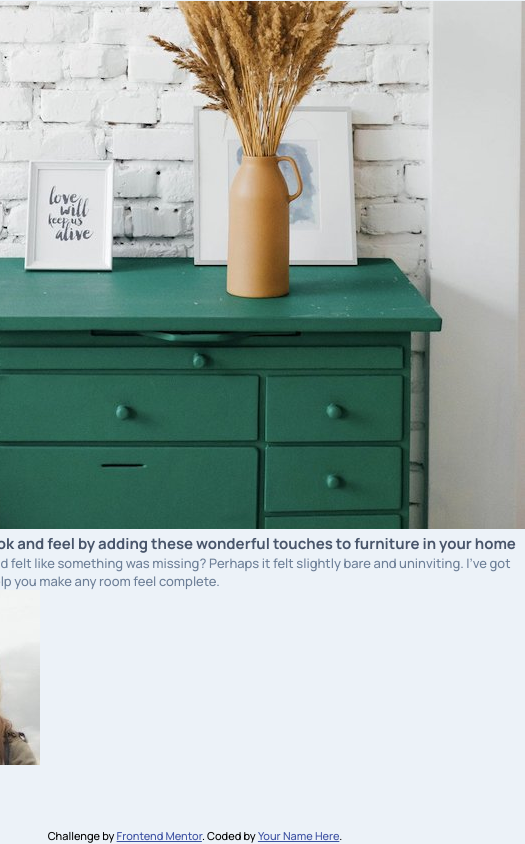
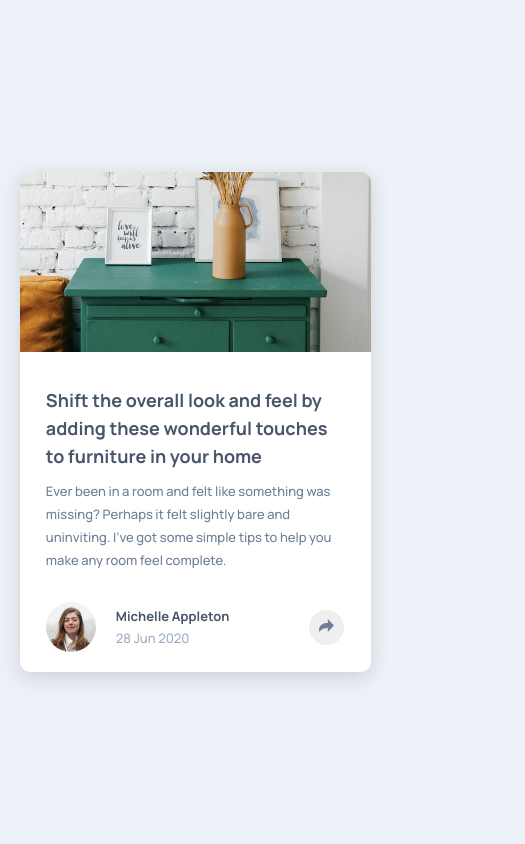
Before and after one commit to PedroEnciso/article-preview-component, a plain HTML site: page index.html in a window 390 px wide. Shown: the whole page, 525 px wide, since content can reach past the window. Drawn offline with Linux system fonts and the light colour scheme.

Commit message:
mobile styles

```diff
--- a/index.html
+++ b/index.html
@@ -24,7 +24,7 @@
   </head>
   <body>
     <div class="card">
-      <img src="images/drawers.jpg" alt="drawers" />
+      <img class="article-image" src="images/drawers.jpg" alt="drawers" />
       <h2 class="title">
         Shift the overall look and feel by adding these wonderful touches to
         furniture in your home
@@ -35,14 +35,20 @@
         any room feel complete.
       </p>
       <div class="footer">
-        <div class="user-info">
-          <img src="images/avatar-michelle.jpg" alt="profile picture" />
-          <div>
-            <h2 class="name">Michelle Appleton</h2>
+        <div class="user">
+          <img
+            class="profile-image"
+            src="images/avatar-michelle.jpg"
+            alt="profile picture"
+          />
+          <div class="user-info">
+            <h2 class="user-name">Michelle Appleton</h2>
             <p class="date">28 Jun 2020</p>
           </div>
         </div>
-        <button><img src="images/icon-share.svg" alt="share" /></button>
+        <button id="share" class="share">
+          <img class="share-image" src="images/icon-share.svg" alt="share" />
+        </button>
       </div>
     </div>
     <!--
@@ -51,12 +57,12 @@
     missing? Perhaps it felt slightly bare and uninviting. I’ve got some simple
     tips to help you make any room feel complete. Michelle Appleton 28 Jun 2020
     Share
-    -->
     <div class="attribution">
       Challenge by
       <a href="https://www.frontendmentor.io?ref=challenge" target="_blank"
         >Frontend Mentor</a
       >. Coded by <a href="#">Your Name Here</a>.
     </div>
+        -->
   </body>
 </html>
--- a/style.css
+++ b/style.css
@@ -25,7 +25,7 @@ body {
 }
 
 h2 {
-  font-size: 15px;
+  font-size: 18px;
   font-weight: 700;
   color: var(--title-text);
 }
@@ -34,10 +34,83 @@ p {
   color: var(--body-text);
 }
 
+.card {
+  height: fit-content;
+  width: 90%;
+  background: #fff;
+  border-radius: 10px;
+  box-shadow: 0px 5px 20px rgba(117, 117, 117, 0.267);
+  overflow: hidden;
+}
+
+.article-image {
+  width: 100%;
+  height: 180px;
+  object-fit: cover;
+  object-position: center;
+}
+
+.title {
+  width: 85%;
+  margin: 30px auto 0px;
+  line-height: 28px;
+}
+
+.body {
+  width: 85%;
+  margin: 10px auto 0px;
+  line-height: 23px;
+}
+
+.footer {
+  width: 85%;
+  margin: 30px auto 20px;
+  display: flex;
+  justify-content: space-between;
+  align-items: center;
+}
+
+.user {
+  display: flex;
+  align-items: center;
+  height: 50px;
+}
+
+.profile-image {
+  height: 50px;
+  width: 50px;
+  object-fit: cover;
+  border-radius: 50%;
+}
+
+.user-info {
+  padding: 5px 0px 5px 20px;
+  height: 100%;
+  display: flex;
+  flex-direction: column;
+  justify-content: space-between;
+}
+.user-name {
+  font-size: 13px;
+}
+
+.date {
+  color: var(--date-text);
+}
+
+.share {
+  height: 35px;
+  width: 35px;
+  border: none;
+  border-radius: 50%;
+  cursor: pointer;
+}
+
 .attribution {
   font-size: 11px;
   text-align: center;
 }
+
 .attribution a {
   color: hsl(228, 45%, 44%);
 }
```
